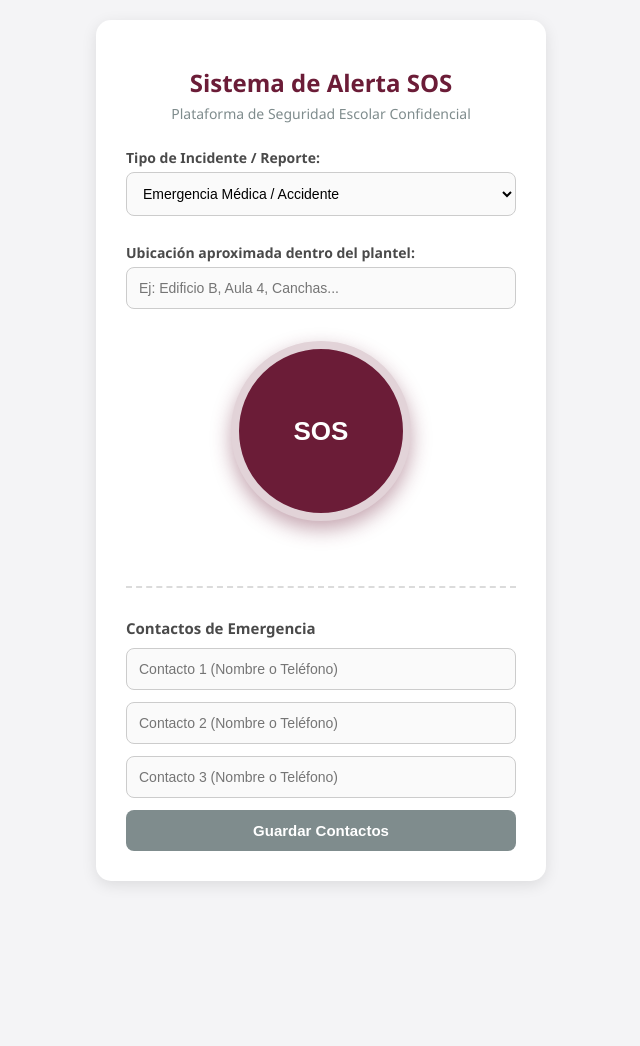
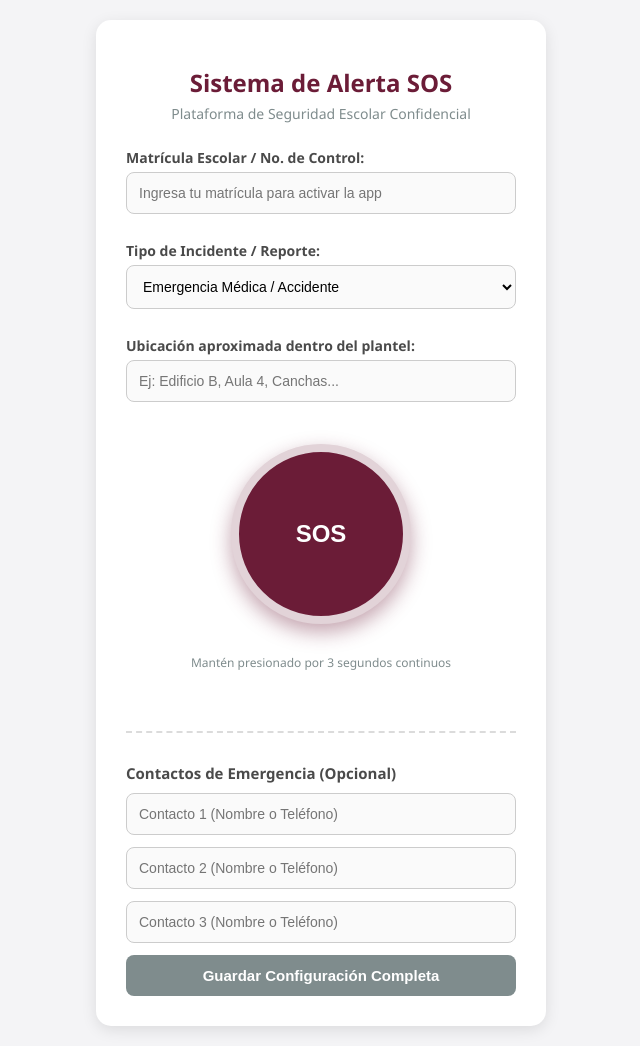
Before and after one commit to escutiasalome08-cloud/boton-panico-sos, a Flask app: page / in a window 1280 px wide. Shown: the whole page, without its empty margins (319-959 px from the left). Before the commit the page ends 885 px from the top, so only its background shows below. Run offline with Flask 3, Linux system fonts and the light colour scheme.

Commit message:
Update index.html

```diff
--- a/templates/index.html
+++ b/templates/index.html
@@ -54,24 +54,33 @@
             font-size: 14px;
             background-color: #fafafa;
         }
+        /* Contenedor del Botón SOS Especial */
+        .sos-wrapper {
+            margin: 30px auto;
+            position: relative;
+            width: 190px;
+            height: 190px;
+        }
         .btn-sos {
             width: 180px;
             height: 180px;
             border-radius: 50%;
             background-color: #6b1c37; /* Guinda */
             color: #ffffff;
-            font-size: 26px;
+            font-size: 24px;
             font-weight: bold;
             border: 8px solid #e2d3d8;
             cursor: pointer;
             box-shadow: 0 8px 20px rgba(107, 28, 55, 0.4);
-            transition: transform 0.2s, background-color 0.2s;
-            margin: 20px auto;
-            display: block;
+            transition: background-color 0.3s, transform 0.1s;
+            user-select: none;
+            -webkit-user-select: none;
         }
-        .btn-sos:active {
-            transform: scale(0.95);
-            background-color: #521429;
+        /* Color cuando se está dejando presionado */
+        .btn-sos.holding {
+            background-color: #d32f2f; /* Rojo brillante de carga */
+            transform: scale(0.96);
+            border-color: #ffcdd2;
         }
         .config-section {
             border-top: 2px dashed #dbdbdb;
@@ -89,13 +98,19 @@
             font-size: 15px;
             font-weight: bold;
             cursor: pointer;
-            transition: background-color 0.2s;
         }
         #status {
             margin-top: 15px;
             font-size: 14px;
             font-weight: bold;
             min-height: 20px;
+            color: #6b1c37;
+        }
+        .instruction-text {
+            font-size: 12px;
+            color: #7f8c8d;
+            margin-top: -10px;
+            margin-bottom: 10px;
         }
     </style>
 </head>
@@ -104,6 +119,9 @@
     <div class="container">
         <h1>Sistema de Alerta SOS</h1>
         <div class="subtitle">Plataforma de Seguridad Escolar Confidencial</div>
+
+        <label for="matricula">Matrícula Escolar / No. de Control:</label>
+        <input type="text" id="matricula" placeholder="Ingresa tu matrícula para activar la app">
 
         <label for="incidente">Tipo de Incidente / Reporte:</label>
         <select id="incidente">
@@ -117,16 +135,19 @@
         <label for="detalles">Ubicación aproximada dentro del plantel:</label>
         <input type="text" id="detalles" placeholder="Ej: Edificio B, Aula 4, Canchas...">
 
-        <button class="btn-sos" id="sosButton">SOS</button>
+        <div class="sos-wrapper">
+            <button class="btn-sos" id="sosButton">SOS</button>
+        </div>
+        <div class="instruction-text">Mantén presionado por 3 segundos continuos</div>
 
         <div id="status"></div>
 
         <div class="config-section">
-            <h3 style="color: #4a4a4a; margin-bottom: 10px; font-size: 15px;">Contactos de Emergencia</h3>
+            <h3 style="color: #4a4a4a; margin-bottom: 10px; font-size: 15px;">Contactos de Emergencia (Opcional)</h3>
             <input type="text" id="contact1" placeholder="Contacto 1 (Nombre o Teléfono)">
             <input type="text" id="contact2" placeholder="Contacto 2 (Nombre o Teléfono)">
             <input type="text" id="contact3" placeholder="Contacto 3 (Nombre o Teléfono)">
-            <button class="btn-save" id="saveContacts">Guardar Contactos</button>
+            <button class="btn-save" id="saveContacts">Guardar Configuración Completa</button>
         </div>
     </div>
 
@@ -136,24 +157,77 @@
             const saveButton = document.getElementById('saveContacts');
             const statusDiv = document.getElementById('status');
 
-            // Recuperar contactos guardados
+            // Recuperar datos guardados del almacenamiento del cel
+            document.getElementById('matricula').value = localStorage.getItem('userMatricula') || '';
             document.getElementById('contact1').value = localStorage.getItem('contact1') || '';
             document.getElementById('contact2').value = localStorage.getItem('contact2') || '';
             document.getElementById('contact3').value = localStorage.getItem('contact3') || '';
 
-            // Guardar contactos y MOSTRAR TEXTO DE CONFIRMACIÓN
+            // Guardar configuración completa en el navegador
             saveButton.addEventListener('click', () => {
+                const matValue = document.getElementById('matricula').value.trim();
+                if(!matValue) {
+                    statusDiv.style.color = "red";
+                    statusDiv.textContent = "Por favor, ingresa tu matrícula para guardar.";
+                    return;
+                }
+                localStorage.setItem('userMatricula', matValue);
                 localStorage.setItem('contact1', document.getElementById('contact1').value);
                 localStorage.setItem('contact2', document.getElementById('contact2').value);
                 localStorage.setItem('contact3', document.getElementById('contact3').value);
 
                 statusDiv.style.color = "green";
-                statusDiv.textContent = "¡Contactos guardados exitosamente en el dispositivo!";
+                statusDiv.textContent = "¡Datos y Matrícula guardados exitosamente!";
                 setTimeout(() => { statusDiv.textContent = ""; }, 4000);
             });
 
-            // Acción del Botón SOS
-            sosButton.addEventListener('click', () => {
+            // LÓGICA DE LOS 3 SEGUNDOS DE PRESIÓN
+            let holdTimer;
+            const holdDuration = 3000; // 3 segundos en milisegundos
+
+            function startHold(e) {
+                e.preventDefault();
+                const matriculaActual = document.getElementById('matricula').value.trim();
+
+                // Si no hay matrícula, no dejamos hacer nada
+                if (!matriculaActual) {
+                    statusDiv.style.color = "red";
+                    statusDiv.textContent = "¡ERROR: Debes registrar tu matrícula antes de usar el SOS!";
+                    return;
+                }
+
+                sosButton.classList.add('holding');
+                statusDiv.style.color = "#6b1c37";
+                statusDiv.textContent = "Sostén presionado... (3s)";
+
+                holdTimer = setTimeout(() => {
+                    triggerSOS(matriculaActual);
+                }, holdDuration);
+            }
+
+            function cancelHold() {
+                if (holdTimer) {
+                    clearTimeout(holdTimer);
+                    sosButton.classList.remove('holding');
+                    if (!statusDiv.textContent.includes("éxito") && !statusDiv.textContent.includes("ERROR")) {
+                        statusDiv.style.color = "orange";
+                        statusDiv.textContent = "Envío cancelado. Debes mantenerlo por 3 segundos.";
+                    }
+                }
+            }
+
+            // Detectar cuando presionan en computadoras y pantallas táctiles de cel
+            sosButton.addEventListener('mousedown', startHold);
+            sosButton.addEventListener('mouseup', cancelHold);
+            sosButton.addEventListener('mouseleave', cancelHold);
+
+            sosButton.addEventListener('touchstart', startHold);
+            sosButton.addEventListener('touchend', cancelHold);
+
+            // FUNCIÓN QUE DISPARA LA ALERTA REAL
+            function triggerSOS(matricula) {
+                sosButton.classList.remove('holding');
+
                 if (!navigator.geolocation) {
                     statusDiv.style.color = "red";
                     statusDiv.textContent = "La geolocalización no es soportada por este celular.";
@@ -163,14 +237,14 @@
                 const tipoIncidente = document.getElementById('incidente').value;
                 const notasUbicacion = document.getElementById('detalles').value || "No especificada";
 
-                statusDiv.style.color = "#6b1c37";
-                statusDiv.textContent = "Ubicando señal GPS...";
+                statusDiv.style.color = "red";
+                statusDiv.textContent = "¡Tiempo cumplido! Enviando alerta general...";
 
                 navigator.geolocation.getCurrentPosition(position => {
                     const lat = position.coords.latitude;
                     const lon = position.coords.longitude;
 
-                    // Enviar datos al backend en Render
+                    // Enviar todos los datos juntos a Render y luego a Telegram
                     fetch('/enviar-alerta', {
                         method: 'POST',
                         headers: { 'Content-Type': 'application/json' },
@@ -179,6 +253,7 @@
                             longitud: lon,
                             incidente: tipoIncidente,
                             detalles_ubicacion: notasUbicacion,
+                            matricula: matricula,
                             contacto1: localStorage.getItem('contact1') || 'No asignado',
                             contacto2: localStorage.getItem('contact2') || 'No asignado',
                             contacto3: localStorage.getItem('contact3') || 'No asignado'
@@ -188,7 +263,7 @@
                     .then(data => {
                         if (data.status === 'success') {
                             statusDiv.style.color = "green";
-                            statusDiv.textContent = "¡Alerta enviada con éxito a Telegram!";
+                            statusDiv.textContent = "¡Alerta SOS enviada con éxito!";
                         } else {
                             statusDiv.style.color = "red";
                             statusDiv.textContent = "Error al despachar la alerta.";
@@ -201,9 +276,9 @@
 
                 }, () => {
                     statusDiv.style.color = "red";
-                    statusDiv.textContent = "Por favor, enciende tu GPS para enviar la alerta.";
+                    statusDiv.textContent = "Enciende tu GPS para poder procesar el SOS.";
                 });
-            });
+            }
         });
     </script>
 </body>
```
